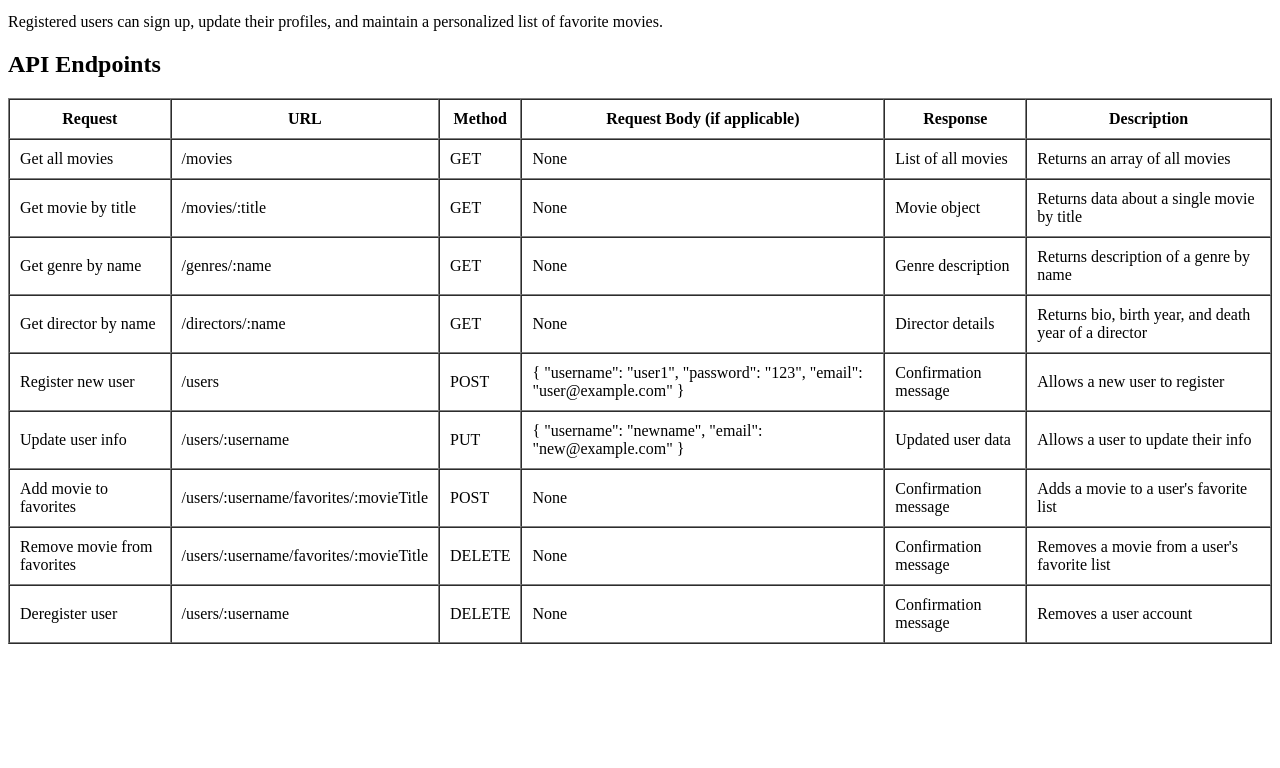
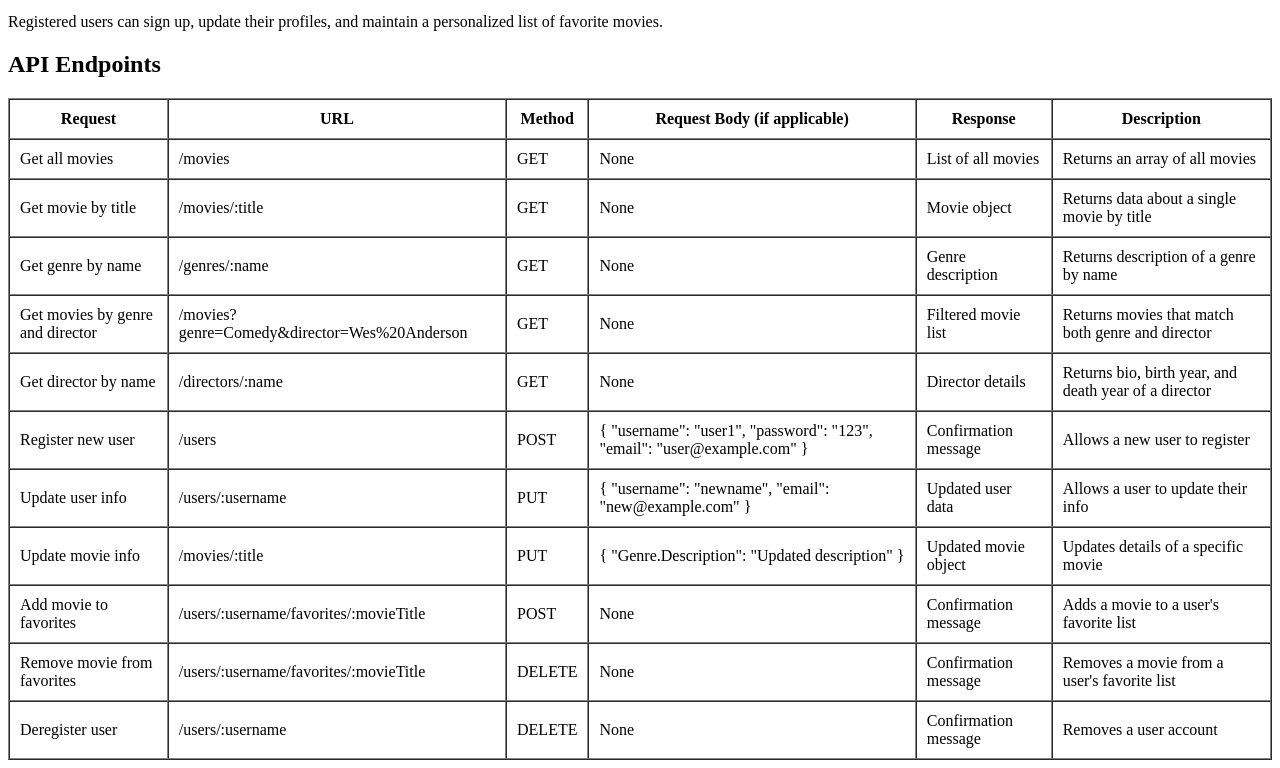
Before and after one commit to sagunanathani/myFlix_movie_api, a website: page public/documentation.html in a window 1280 px wide. Shown: the part 119-887 px from the top of the page. Before the commit the page ends 800 px from the top, so only its background shows below. Drawn offline with Linux system fonts and the light colour scheme.

Commit message:
Insert New Endpoints
Add “Update Movie Info” and  Add “Get Movies by Genre and Director”

```diff
--- a/public/documentation.html
+++ b/public/documentation.html
@@ -16,7 +16,7 @@
       Registered users can sign up, update their profiles, and maintain a
       personalized list of favorite movies.
     </p>
-        <h2>API Endpoints</h2>
+    <h2>API Endpoints</h2>
     <table border="1" cellpadding="10" cellspacing="0">
       <thead>
         <tr>
@@ -54,6 +54,14 @@
           <td>Returns description of a genre by name</td>
         </tr>
         <tr>
+          <td>Get movies by genre and director</td>
+          <td>/movies?genre=Comedy&director=Wes%20Anderson</td>
+          <td>GET</td>
+          <td>None</td>
+          <td>Filtered movie list</td>
+          <td>Returns movies that match both genre and director</td>
+        </tr>
+        <tr>
           <td>Get director by name</td>
           <td>/directors/:name</td>
           <td>GET</td>
@@ -65,7 +73,10 @@
           <td>Register new user</td>
           <td>/users</td>
           <td>POST</td>
-          <td>{ "username": "user1", "password": "123", "email": "user@example.com" }</td>
+          <td>
+            { "username": "user1", "password": "123", "email":
+            "user@example.com" }
+          </td>
           <td>Confirmation message</td>
           <td>Allows a new user to register</td>
         </tr>
@@ -76,6 +87,14 @@
           <td>{ "username": "newname", "email": "new@example.com" }</td>
           <td>Updated user data</td>
           <td>Allows a user to update their info</td>
+        </tr>
+        <tr>
+          <td>Update movie info</td>
+          <td>/movies/:title</td>
+          <td>PUT</td>
+          <td>{ "Genre.Description": "Updated description" }</td>
+          <td>Updated movie object</td>
+          <td>Updates details of a specific movie</td>
         </tr>
         <tr>
           <td>Add movie to favorites</td>
```
